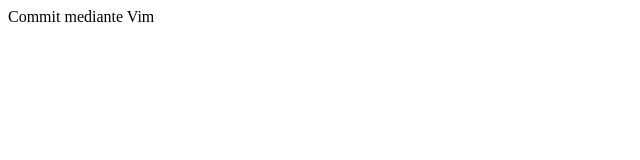
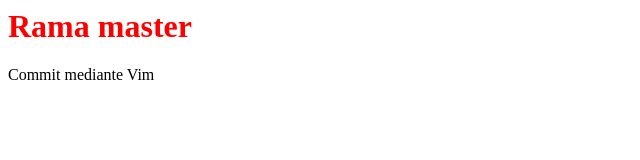
Before and after one commit to luisMartinez011/CursoGit, a plain HTML site: page index.html in a window 1280 px wide. Shown: the whole page, without its empty margins (0-640 px from the left). Drawn offline with Linux system fonts and the light colour scheme.

Commit message:
Titulo de color rojo

```diff
--- a/index.html
+++ b/index.html
@@ -1 +1,2 @@
+<h1 style="color:red;">Rama master</h1>
 <p>Commit mediante Vim</p>
```
